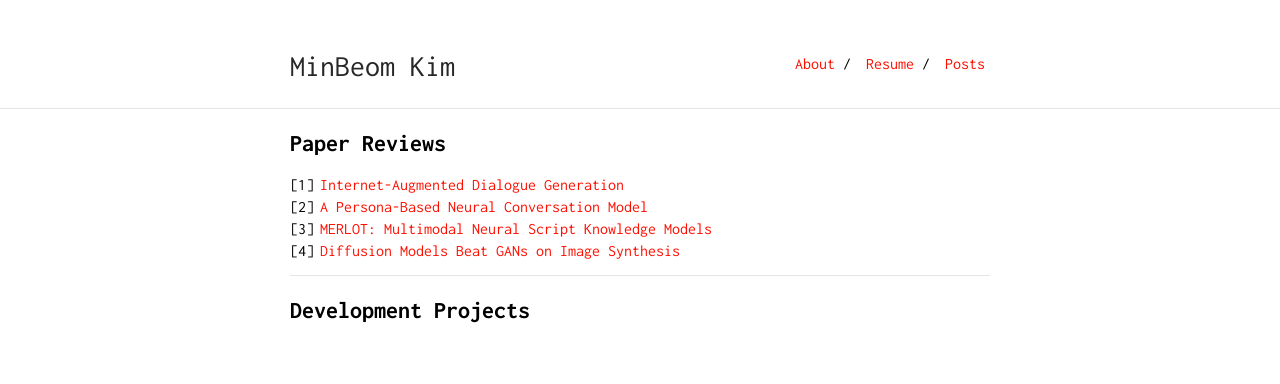
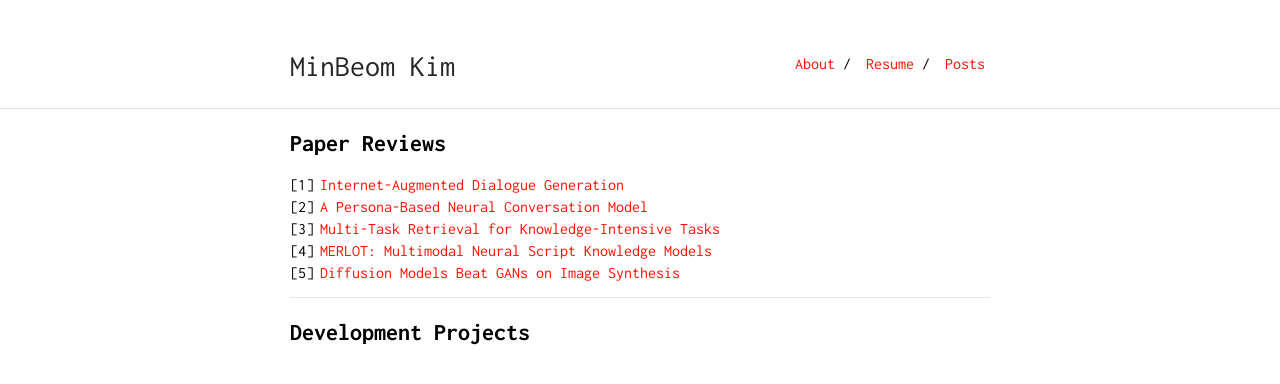
Before and after one commit to minbeomkim/minbeomkim.github.io, a Jekyll site: the page built from post.md, in a window 1280 px wide. Shown: the top 384 px of the page. Built offline with Jekyll 4.4.1, drawn with Linux system fonts in a browser that asks for light colours; our own code applies the rules of GitHub Pages for plain Markdown files.

Commit message:
Update post.md

```diff
--- a/post.md
+++ b/post.md
@@ -7,8 +7,9 @@ is_contact: true
 
 1. [Internet-Augmented Dialogue Generation](https://minbeomkim.github.io/post-Internet-Augmented_Dialogue_Generation)
 2. [A Persona-Based Neural Conversation Model](https://minbeomkim.github.io/post-A-Persona-Based-Neural-Conversation-Model)
-3. [MERLOT: Multimodal Neural Script Knowledge Models]()
-4. [Diffusion Models Beat GANs on Image Synthesis]()
+3. [Multi-Task Retrieval for Knowledge-Intensive Tasks](https://minbeomkim.github.io/post-Multi-Task-Retrieval-for-Knowledge-Intensive-Tasks)
+4. [MERLOT: Multimodal Neural Script Knowledge Models]()
+5. [Diffusion Models Beat GANs on Image Synthesis]()
 
 
 ---
```
